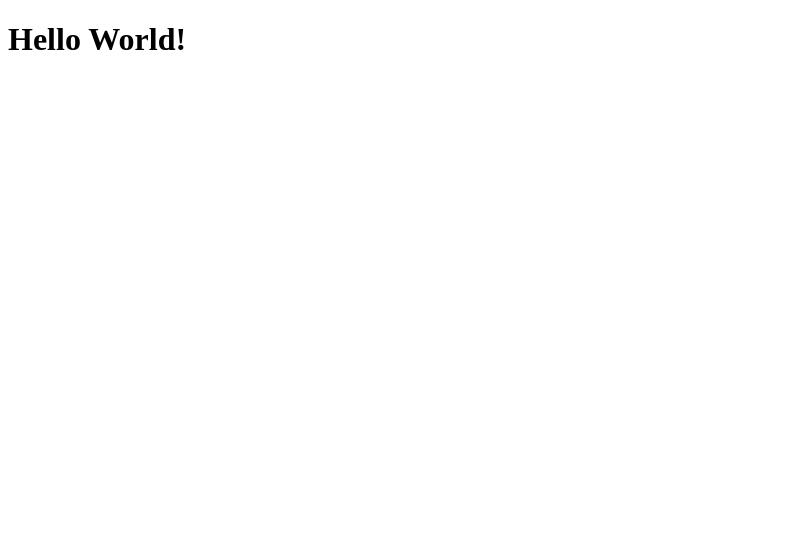
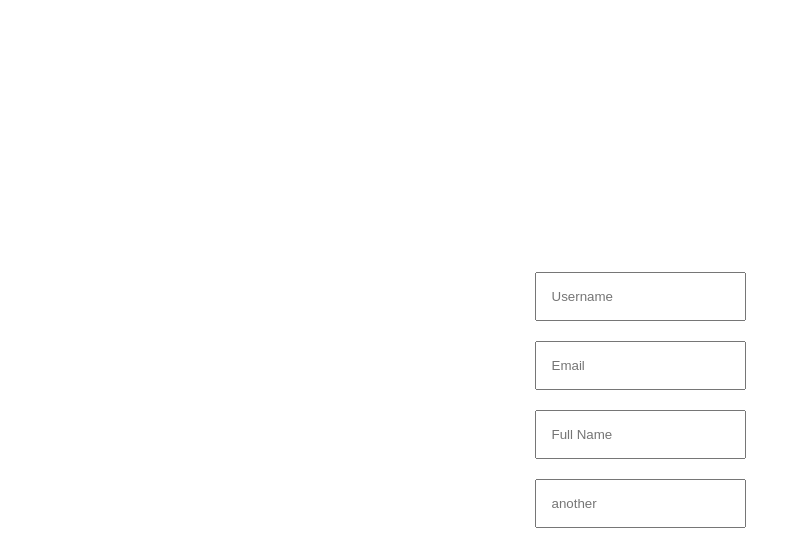
Before and after one commit to stkuwanda/pure-react-form, a React (Vite) app: page / in a window 1280 px wide. Shown: the top 546 px of the page, without its empty margins (0-801 px from the left). Built offline with nearby package versions, Linux system fonts and the light colour scheme.

Commit message:
basic styles and implementation of FormInput component

```diff
--- a/src/App.css
+++ b/src/App.css
@@ -0,0 +1,6 @@
+.app {
+	display: flex;
+	align-items: center;
+	justify-content: center;
+	height: 100vh;
+}
--- a/src/App.jsx
+++ b/src/App.jsx
@@ -1,10 +1,16 @@
 import './App.css';
+import FormInput from './components/FormInput/FormInput.component';
 
 function App() {
 	return (
-		<>
-			<h1>Hello World!</h1>
-		</>
+		<div className='app'>
+			<form>
+        <FormInput placeholder='Username'/>
+        <FormInput placeholder='Email'/>
+        <FormInput placeholder='Full Name'/>
+        <FormInput placeholder='another'/>
+      </form>
+		</div>
 	);
 }
 
--- /dev/null
+++ b/src/components/FormInput/FormInput.component.css
@@ -0,0 +1,4 @@
+input {
+	padding: 15px;
+	margin: 10px 0px;
+}
--- /dev/null
+++ b/src/components/FormInput/FormInput.component.jsx
@@ -0,0 +1,12 @@
+import './FormInput.component.css';
+
+function FormInput({...props}) {
+	return (
+		<div className='formInput'>
+			{/* <label>Username</label> */}
+			<input {...props}/>
+		</div>
+	);
+}
+
+export default FormInput;
--- a/src/index.css
+++ b/src/index.css
@@ -0,0 +1,11 @@
+:root {
+  font-family: system-ui, Avenir, Helvetica, Arial, sans-serif;
+  /* line-height: 1.5; */
+  /* font-weight: 400; */
+}
+
+
+body {
+  margin: 0;
+  min-height: 100vh;
+}
```
